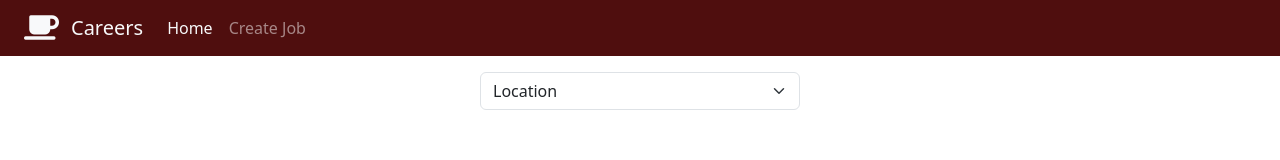
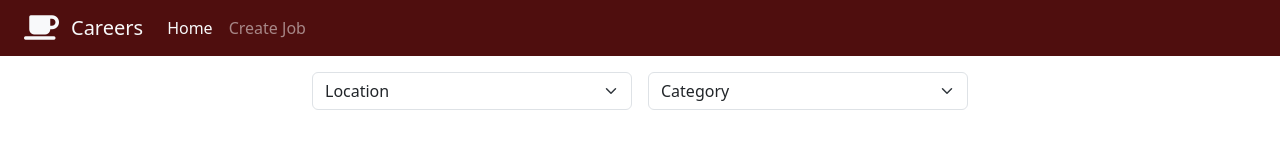
Before and after one commit to Makorii/Careers, a plain HTML site: page index.html in a window 1280 px wide. Drawn offline with nearby package versions, Linux system fonts and the light colour scheme.

Commit message:
agrego select de categories

```diff
--- a/index.html
+++ b/index.html
@@ -41,6 +41,15 @@
                 <option value="United States">United States</option>
                 <option value="Uruguay">Uruguay</option>
             </select>
+            <select class="form-select" style="width: 20rem;" aria-label="Default select example" id="select-category" form="form">
+                <option selected>Category</option>
+                <option value="Developend">Developend</option>
+                <option value="Design">Design</option>
+                <option value="Manager">Manager</option>
+                <option value="Product">Product</option>
+                <option value="QA">QA</option>
+            </select>
+
         </form>
     </section>
     <script src="./js/main.js"></script>
```
